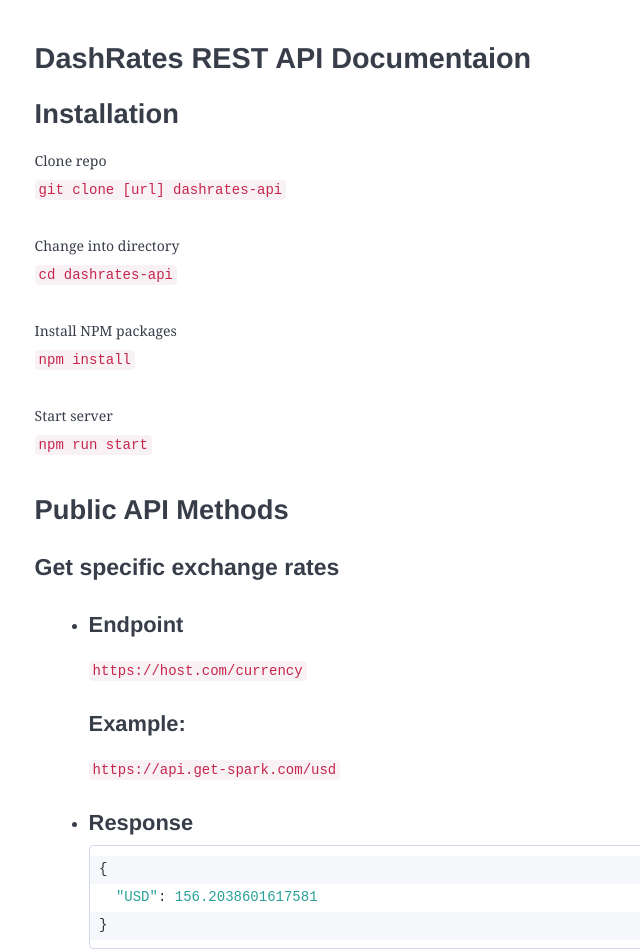
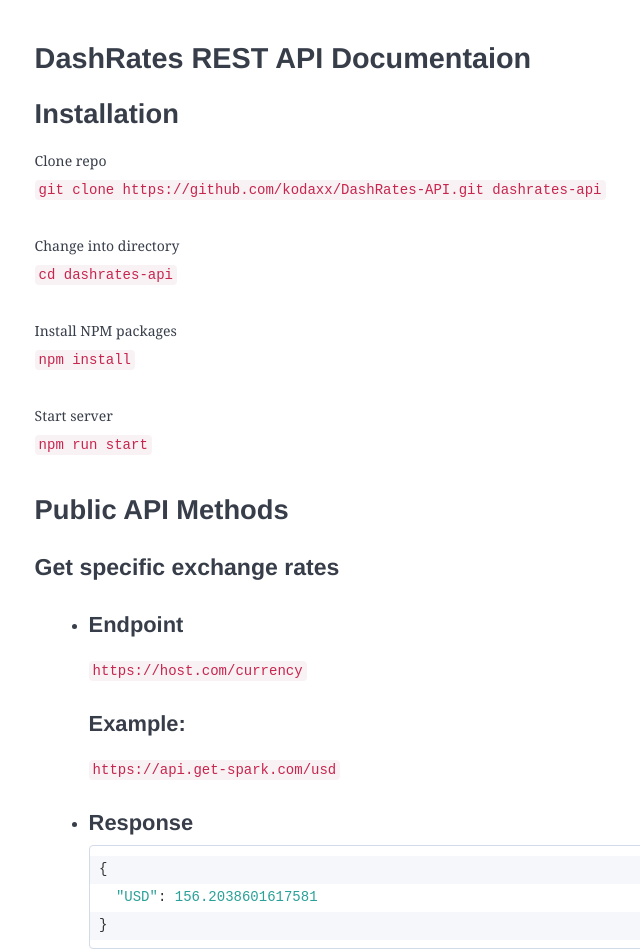
Before and after one commit to kodaxx/DashRates-API, a website: page public/docs/index.html in a window 1280 px wide. Shown: the top 952 px of the page, without its empty margins (119-759 px from the left). Drawn offline with nearby package versions, Linux system fonts and the light colour scheme.

Commit message:
updated url in readme and docs

```diff
--- a/public/docs/index.html
+++ b/public/docs/index.html
@@ -2,7 +2,7 @@
 <h1><a id="DashRates_REST_API_Documentaion_0"></a>DashRates REST API Documentaion</h1>
 <h2><a id="Installation_2"></a>Installation</h2>
 <p>Clone repo<br>
-<code>git clone [url] dashrates-api</code></p>
+<code>git clone https://github.com/kodaxx/DashRates-API.git dashrates-api</code></p>
 <p>Change into directory<br>
 <code>cd dashrates-api</code></p>
 <p>Install NPM packages<br>
```
Also changed, not shown: README.md.
